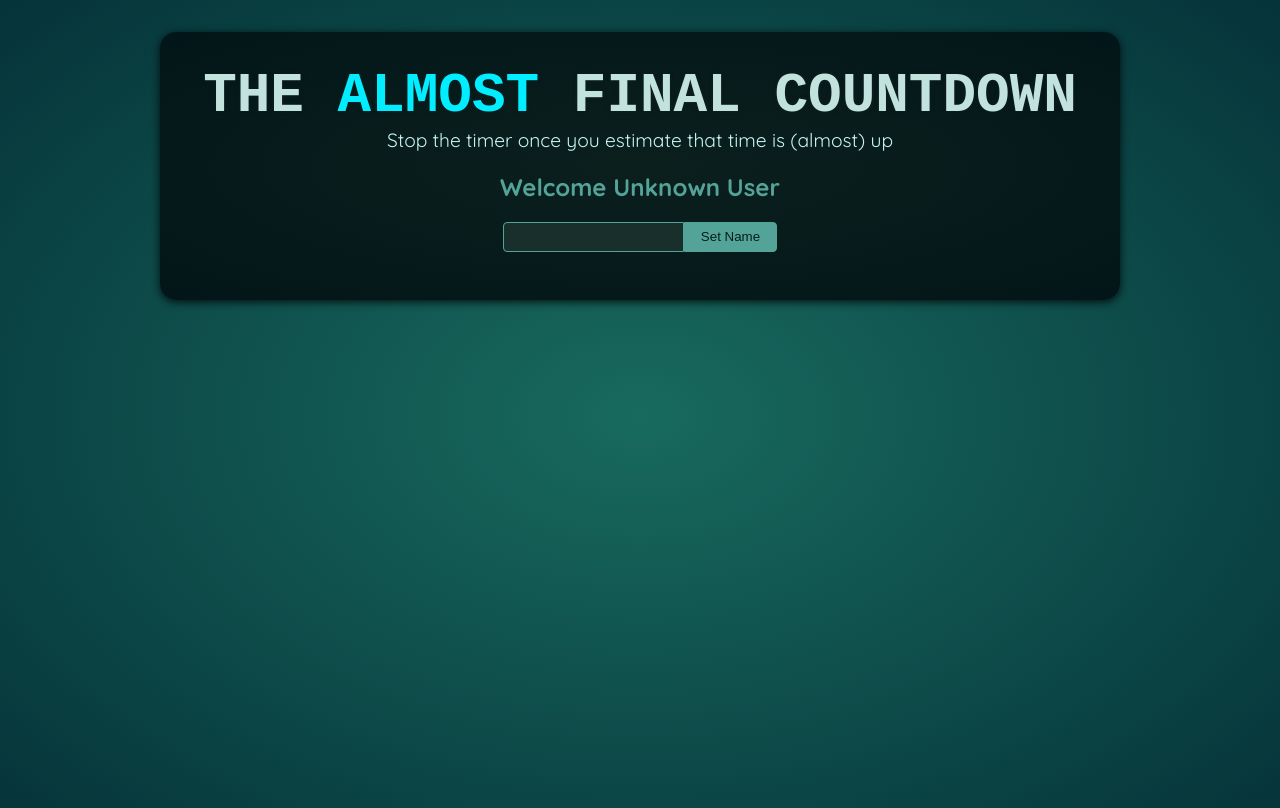
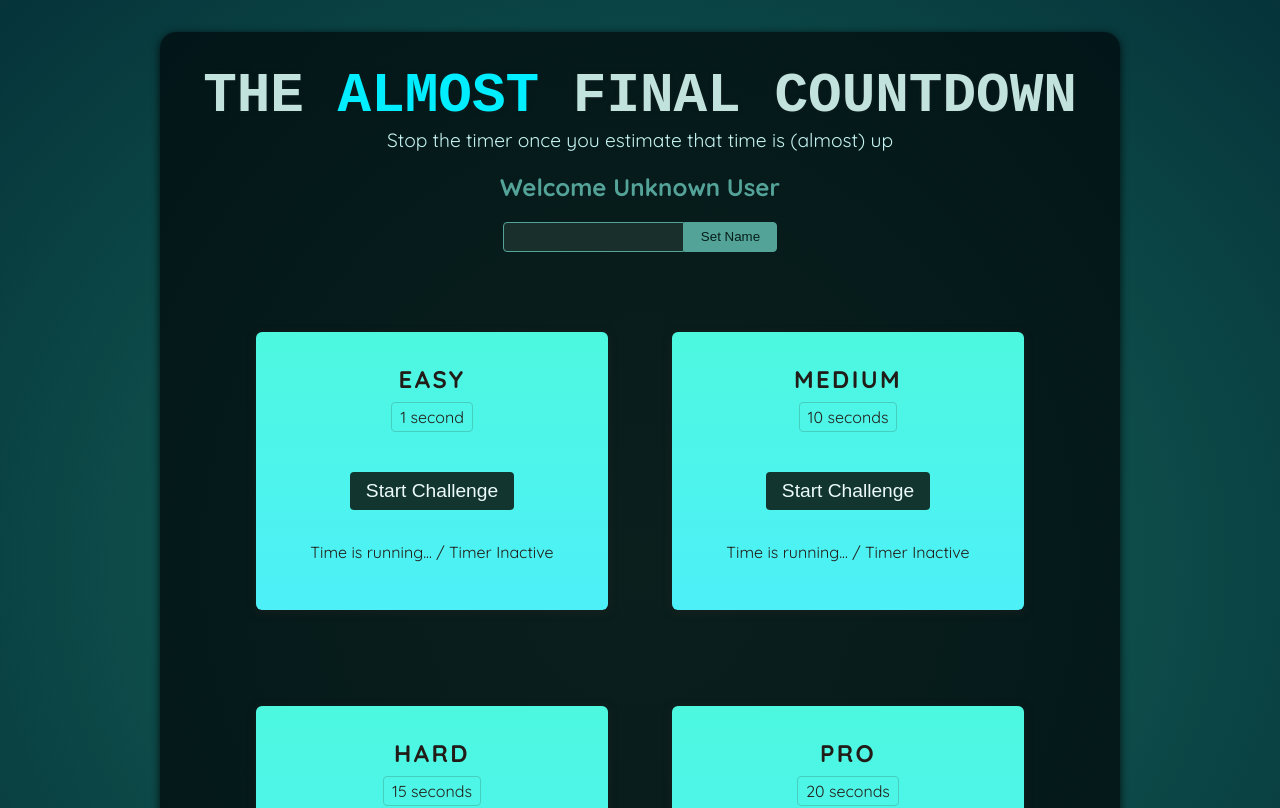
Before and after one commit to Taggartjoey9/React-Countdown, a React (Vite) app in the folder Countdown/: page / in a window 1280 px wide. Shown: the top 808 px of the page. Built offline with nearby package versions, Linux system fonts and the light colour scheme; a web font is replaced by a local one.

Commit message:
addition of timer and functionality for player winning or losing

```diff
--- a/Countdown/src/App.jsx
+++ b/Countdown/src/App.jsx
@@ -1,9 +1,16 @@
 import Player from "./components/Player.jsx"
+import TimerChallenge from "./components/TimerChallenge.jsx";
 
 function App() {
   return (
     <>
       <Player/>
+      <div id="challenges">
+        <TimerChallenge title='Easy' targetTime='1'/>
+        <TimerChallenge title='Medium' targetTime='10'/>
+        <TimerChallenge title='Hard' targetTime='15'/>
+        <TimerChallenge title='Pro' targetTime='20'/>
+      </div>
     </>
 
   );
--- /dev/null
+++ b/Countdown/src/components/TimerChallenge.jsx
@@ -0,0 +1,29 @@
+import { useState } from "react";
+
+// eslint-disable-next-line react/prop-types
+export default function TimerChallenge({ title, targetTime }) {
+
+    const [timerExpired, setTimeExperied] = useState(false);
+
+        function handleStart() {
+            setTimeout(() => {setTimeExperied(true)}, targetTime * 1000);
+        }
+
+    return (
+        <section className="challenge">
+            <h2>{title}</h2>
+            {timerExpired && <p>You Lost</p>}
+            <p className="challenge-time">
+                {targetTime} second{targetTime > 1 ? 's' : ''}
+            </p>
+            <p>
+                <button onClick={handleStart}>
+                    Start Challenge
+                </button>
+            </p>
+            <p className="">
+                Time is running... / Timer Inactive
+            </p>
+        </section>
+    )
+}
```
